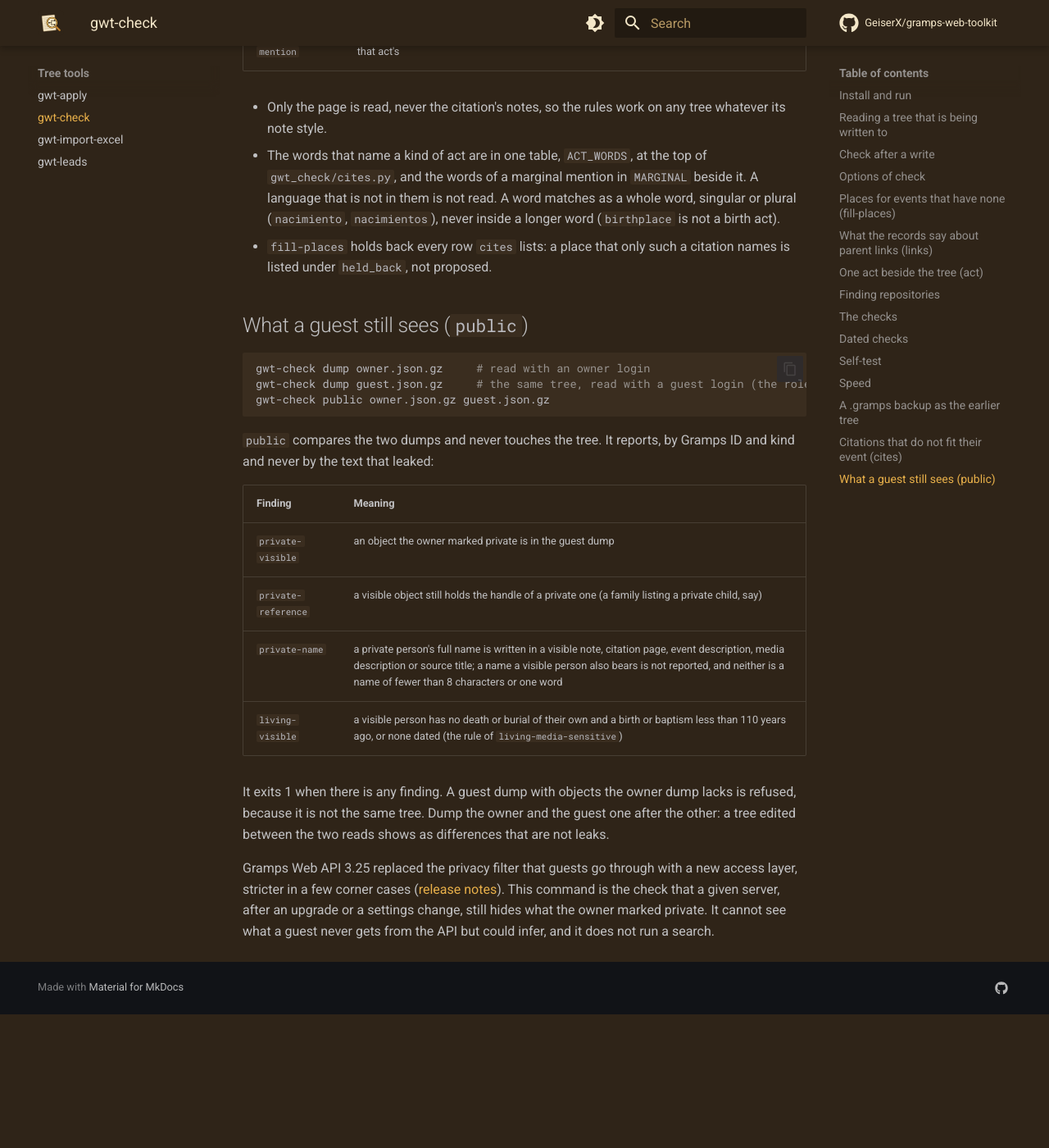
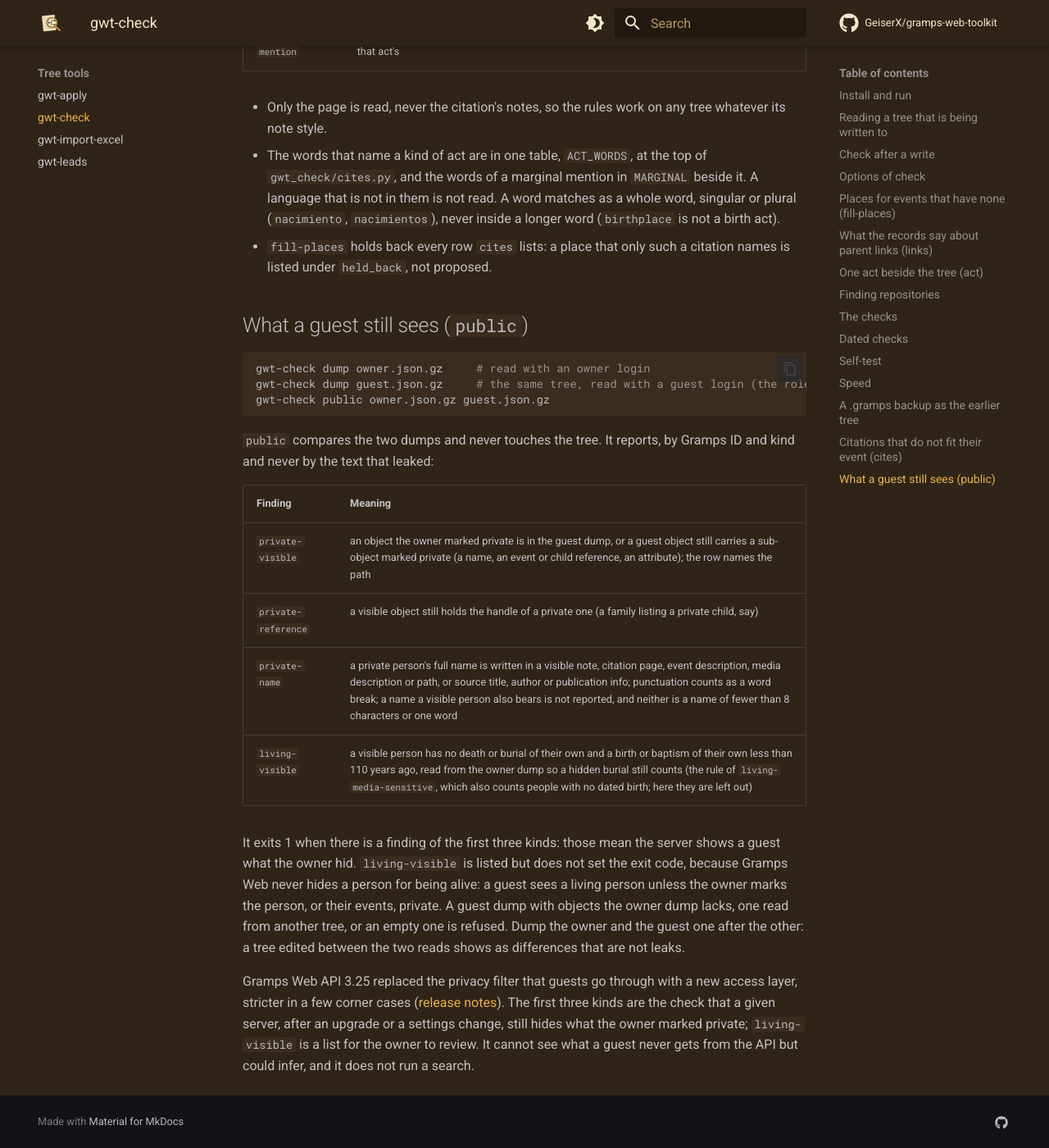
Before and after one commit to GeiserX/gramps-web-toolkit, an MkDocs documentation site: the page built from docs/check.md, in a window 1280 px wide and 1400 px high, scrolled down 15226 px. Shown: the whole window at 82% size. Built offline with MkDocs 1.6.1 and Material for MkDocs 9.7.7, drawn with Linux system fonts in a browser that asks for light colours; comment, search, counter and statistics services are not loaded; before the commit the page ends 16463 px from its top, so only the background shows below that.

Commit message:
test(check): a mutants row for every guard of gwt-check public; docs say what sets the exit code

```diff
--- a/docs/check.md
+++ b/docs/check.md
@@ -287,11 +287,11 @@
 
 | Finding | Meaning |
 | --- | --- |
-| `private-visible` | an object the owner marked private is in the guest dump |
+| `private-visible` | an object the owner marked private is in the guest dump, or a guest object still carries a sub-object marked private (a name, an event or child reference, an attribute); the row names the path |
 | `private-reference` | a visible object still holds the handle of a private one (a family listing a private child, say) |
-| `private-name` | a private person's full name is written in a visible note, citation page, event description, media description or source title; a name a visible person also bears is not reported, and neither is a name of fewer than 8 characters or one word |
-| `living-visible` | a visible person has no death or burial of their own and a birth or baptism less than 110 years ago, or none dated (the rule of `living-media-sensitive`) |
+| `private-name` | a private person's full name is written in a visible note, citation page, event description, media description or path, or source title, author or publication info; punctuation counts as a word break; a name a visible person also bears is not reported, and neither is a name of fewer than 8 characters or one word |
+| `living-visible` | a visible person has no death or burial of their own and a birth or baptism of their own less than 110 years ago, read from the owner dump so a hidden burial still counts (the rule of `living-media-sensitive`, which also counts people with no dated birth; here they are left out) |
 
-It exits 1 when there is any finding. A guest dump with objects the owner dump lacks is refused, because it is not the same tree. Dump the owner and the guest one after the other: a tree edited between the two reads shows as differences that are not leaks.
+It exits 1 when there is a finding of the first three kinds: those mean the server shows a guest what the owner hid. `living-visible` is listed but does not set the exit code, because Gramps Web never hides a person for being alive: a guest sees a living person unless the owner marks the person, or their events, private. A guest dump with objects the owner dump lacks, one read from another tree, or an empty one is refused. Dump the owner and the guest one after the other: a tree edited between the two reads shows as differences that are not leaks.
 
-Gramps Web API 3.25 replaced the privacy filter that guests go through with a new access layer, stricter in a few corner cases ([release notes](https://github.com/gramps-project/gramps-web-api/releases/tag/v3.25.0)). This command is the check that a given server, after an upgrade or a settings change, still hides what the owner marked private. It cannot see what a guest never gets from the API but could infer, and it does not run a search.
+Gramps Web API 3.25 replaced the privacy filter that guests go through with a new access layer, stricter in a few corner cases ([release notes](https://github.com/gramps-project/gramps-web-api/releases/tag/v3.25.0)). The first three kinds are the check that a given server, after an upgrade or a settings change, still hides what the owner marked private; `living-visible` is a list for the owner to review. It cannot see what a guest never gets from the API but could infer, and it does not run a search.
```
Also changed, not shown: CHANGELOG.md (+1 -1 lines), 1 other file.
